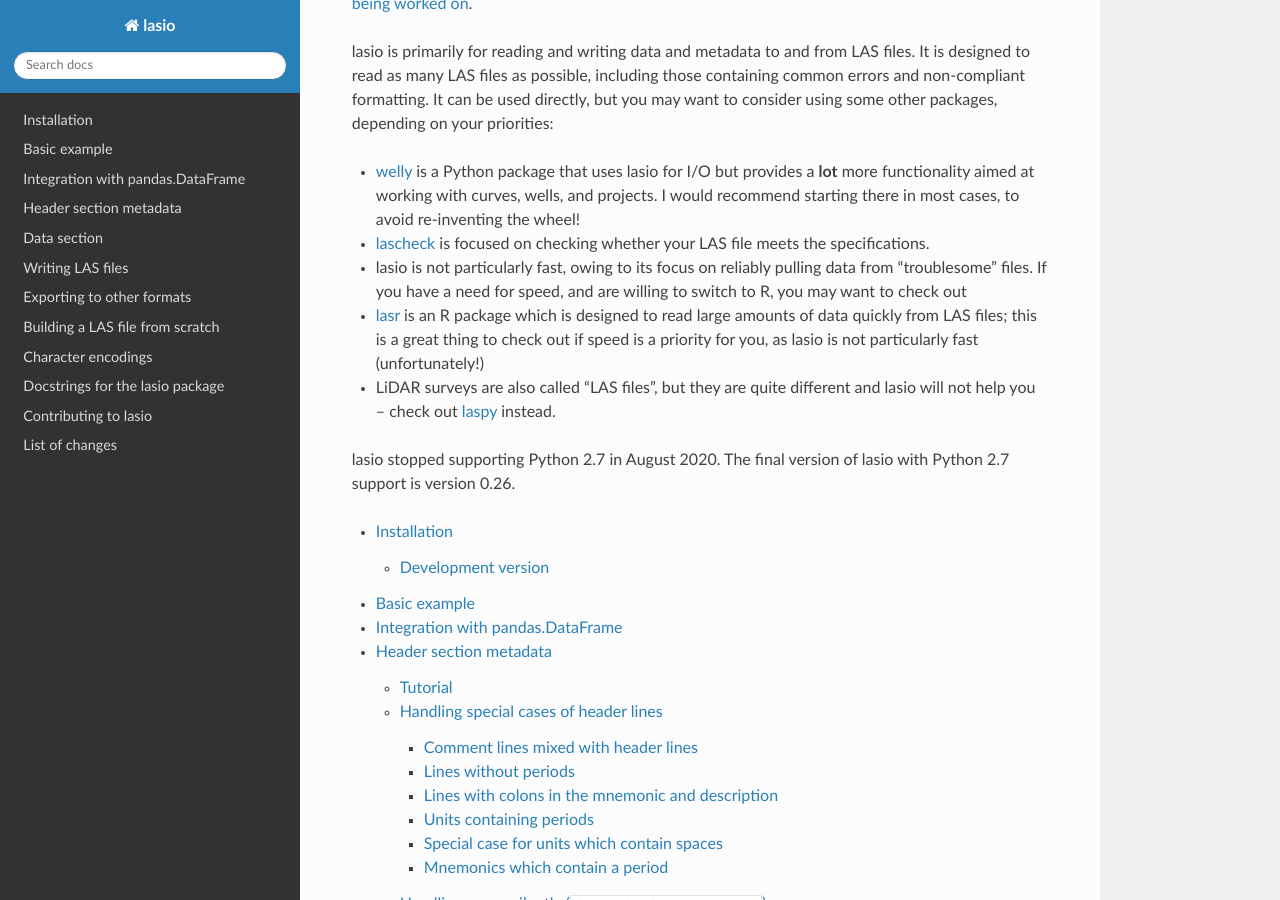
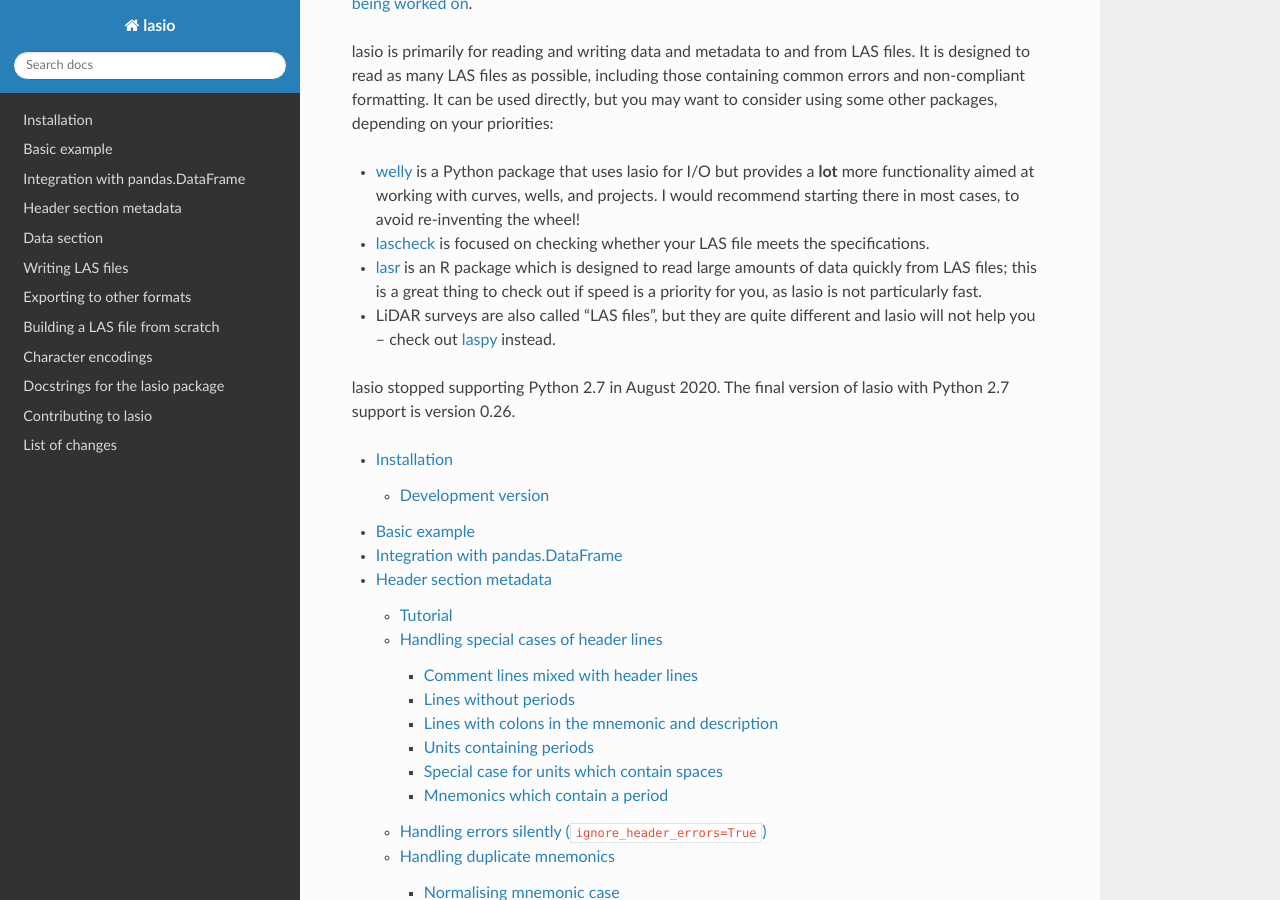
Before and after one commit to kinverarity1/lasio, a Sphinx documentation site: the page built from docs/source/index.rst, in a window 1280 px wide and 900 px high, scrolled down 336 px. Built offline with Sphinx 7.4.7 and the Read the Docs theme 2.0.0, drawn with Linux system fonts in a browser that asks for light colours; formulas are drawn with MathJax 3.

Commit message:
Fix duplicate text

```diff
--- a/docs/source/index.rst
+++ b/docs/source/index.rst
@@ -23,13 +23,10 @@
   cases, to avoid re-inventing the wheel!
 - `lascheck`_ is focused on
   checking whether your LAS file meets the specifications.
-- lasio is not particularly fast, owing to its focus on reliably pulling
-  data from "troublesome" files. If you have a need for speed, and are willing
-  to switch to R, you may want to check out
 - `lasr`_ is an R package which
   is designed to read large amounts of data quickly from LAS files; this is
   a great thing to check out if speed is a priority for you, as lasio is not
-  particularly fast (unfortunately!)
+  particularly fast.
 - LiDAR surveys are also called "LAS files", but they are quite different and
   lasio will not help you -- check out `laspy`_ instead.
 
```
